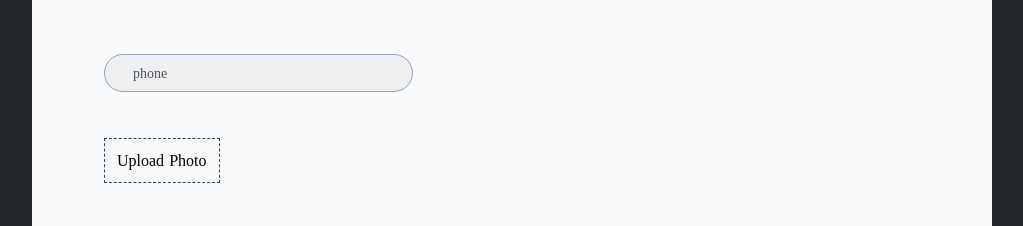
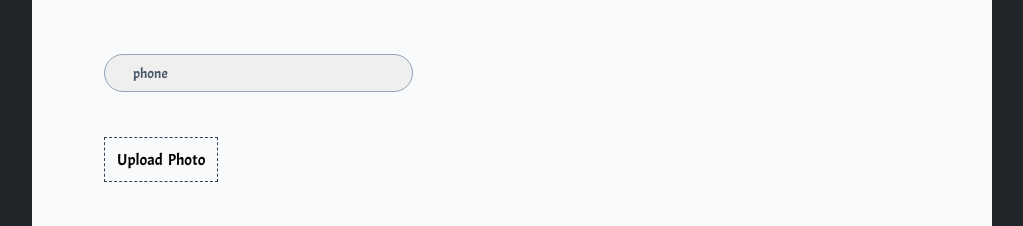
Before and after one commit to arsalannury/Fullstack_Contacts_Deprecated, a Next.js app in the folder frontend/contact-note/: page /create-contact in a window 1280 px wide. Shown: the part 397-623 px from the top of the page, without its empty margins (128-1151 px from the left). Built offline with nearby package versions, Linux system fonts and the light colour scheme.

Commit message:
✨ set font into root project

```diff
--- a/frontend/contact-note/app/globals.css
+++ b/frontend/contact-note/app/globals.css
@@ -9,13 +9,6 @@
   margin: 0;
 }
 
-html,
-body {
-  max-width: 100vw;
-  overflow-x: hidden;
-  background-color: #212529;
-}
-
 @font-face {
   font-family: IRAN_SANS;
   src: url("../font/Iranian\ Sans.ttf");
@@ -25,3 +18,11 @@ body {
   font-family: Acme;
   src: url("../font/Acme-Regular.ttf");
 }
+
+html,
+body {
+  max-width: 100vw;
+  overflow-x: hidden;
+  background-color: #212529;
+  font-family: "IRAN_SANS", "Acme" !important;
+}
--- a/frontend/contact-note/components/Form/Select/index.tsx
+++ b/frontend/contact-note/components/Form/Select/index.tsx
@@ -17,7 +17,6 @@ const Form: React.FC<IProps> = (props) => {
       <select
         title="select"
         {...props}
-        style={{ fontFamily: "IRAN_SANS" }}
         className="focus:shadow-md
                appearance-none
                p-2 m-14 lg:w-1/3 md:w-2/3 w-full
--- a/frontend/contact-note/components/Form/TextField/index.tsx
+++ b/frontend/contact-note/components/Form/TextField/index.tsx
@@ -15,7 +15,6 @@ const Form: React.FC<IProps> = (props) => {
   return (
     <>
       <input
-        style={{ fontFamily: "IRAN_SANS ,Acme" }}
         {...props}
         className={`focus:shadow-md
                p-2 m-14 lg:w-1/3 md:w-2/3 w-full
--- a/frontend/contact-note/components/Form/Upload/index.tsx
+++ b/frontend/contact-note/components/Form/Upload/index.tsx
@@ -10,7 +10,6 @@ const Form: React.FC<IProps> = ({ onChange }) => {
   return (
     <div className="m-14">
       <label
-        style={{ fontFamily: "IRAN_SANS" }}
         className="cursor-pointer p-3 border border-slate-700 border-dashed transition-all
       hover:bg-slate-700 hover:text-slate-300"
       >
```
